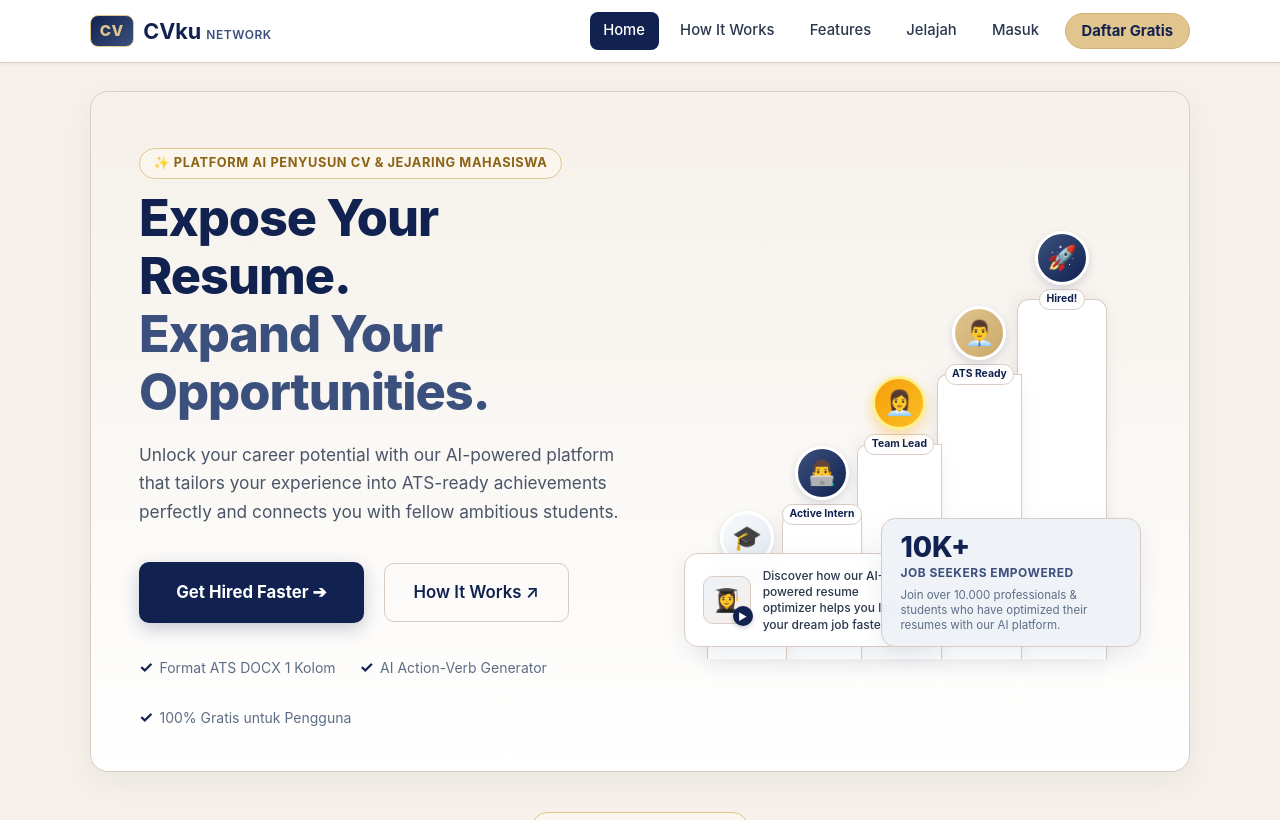
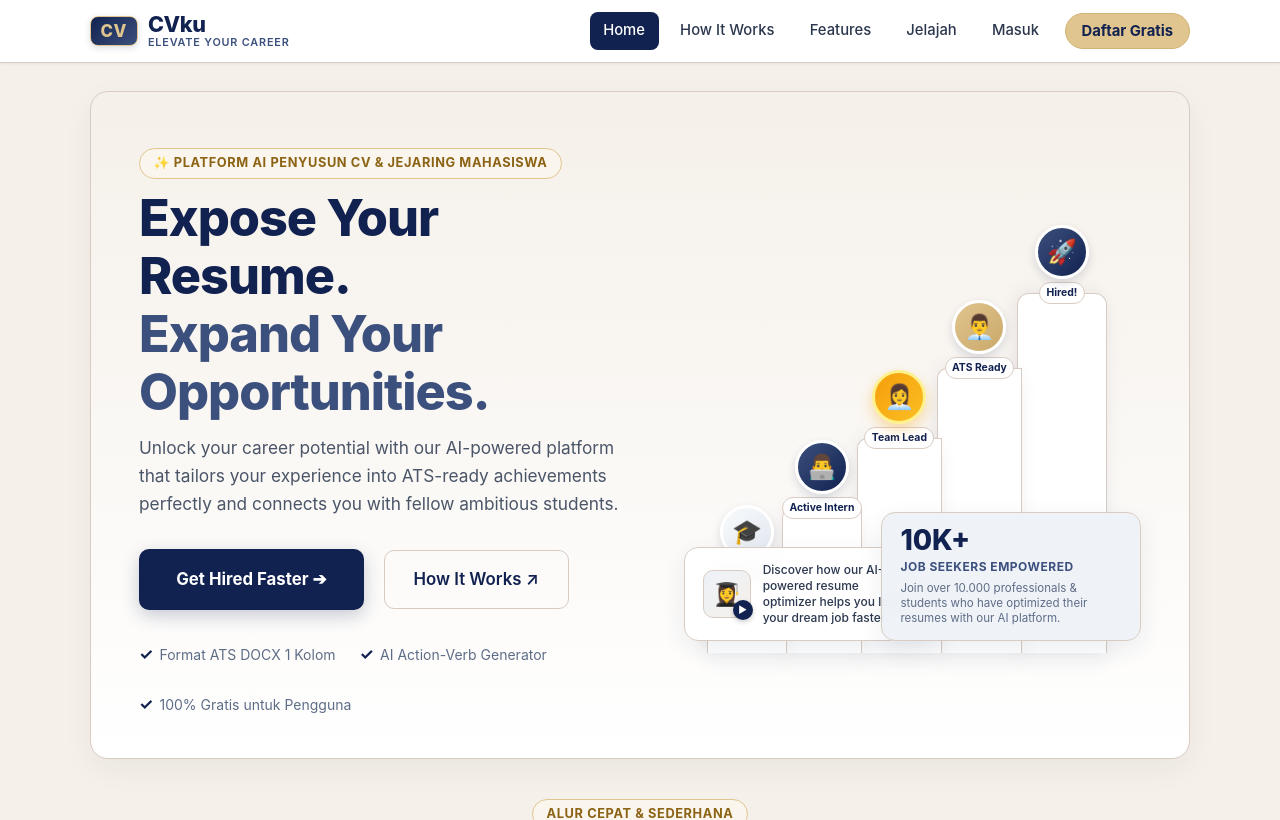
Before and after one commit to sharencharismariani/Project-UAS-CV-AI, a Flask app: page / in a window 1280 px wide. Shown: the top 820 px of the page. Run offline with Flask 3, Linux system fonts and the light colour scheme.

Commit message:
style: persempit jarak judul logo dan ubah subjudul menjadi elevate your career

```diff
--- a/static/css/style.css
+++ b/static/css/style.css
@@ -119,10 +119,7 @@ a:hover {
 .brand {
   display: flex;
   align-items: center;
-  gap: 0.6rem;
-  font-size: 1.35rem;
-  font-weight: 700;
-  color: var(--dark);
+  gap: 0.65rem;
   text-decoration: none;
 }
 
@@ -130,11 +127,44 @@ a:hover {
   background: linear-gradient(135deg, var(--royal-blue), var(--sapphire));
   color: var(--quicksand);
   border: 1px solid var(--quicksand);
-  padding: 0.2rem 0.55rem;
+  padding: 0.35rem 0.6rem;
   border-radius: var(--radius-sm);
-  font-size: 0.95rem;
+  font-size: 1.05rem;
   font-weight: 800;
   letter-spacing: 0.5px;
+  line-height: 1;
+  display: flex;
+  align-items: center;
+  justify-content: center;
+  box-shadow: 0 2px 6px rgba(17, 34, 80, 0.15);
+}
+
+.brand-text {
+  display: flex;
+  flex-direction: column;
+  justify-content: center;
+  line-height: 1;
+}
+
+.brand-title {
+  font-size: 1.35rem;
+  font-weight: 800;
+  color: var(--royal-blue);
+  line-height: 1;
+  letter-spacing: -0.02em;
+  margin: 0;
+  padding: 0;
+}
+
+.brand-subtitle {
+  font-size: 0.68rem;
+  font-weight: 600;
+  color: var(--sapphire);
+  text-transform: uppercase;
+  letter-spacing: 0.8px;
+  line-height: 1;
+  margin-top: 2px; /* Jarak dipersempit dan sangat proporsional */
+  padding: 0;
 }
 
 .nav-menu {
@@ -975,15 +1005,15 @@ textarea.form-control {
   line-height: 1.15;
   color: var(--royal-blue);
   letter-spacing: -0.02em;
-  margin-bottom: 1.25rem;
+  margin-bottom: 0.85rem;
 }
 
 .elevate-subheadline {
   font-size: 1.08rem;
-  line-height: 1.65;
+  line-height: 1.6;
   color: #4a5568;
   max-width: 520px;
-  margin-bottom: 2.25rem;
+  margin-bottom: 2rem;
 }
 
 .elevate-cta-group {
--- a/templates/base.html
+++ b/templates/base.html
@@ -29,9 +29,12 @@
   <!-- Navigasi Utama -->
   <nav class="navbar">
     <div class="nav-container">
-      <a href="{{ url_for('beranda') }}" class="brand" title="CVku Network — Elevate Your Career">
+      <a href="{{ url_for('beranda') }}" class="brand" title="CVku — Elevate Your Career">
         <span class="brand-badge">CV</span>
-        <span>CVku <span style="font-size: 0.75rem; color: var(--sapphire); font-weight: 600; text-transform: uppercase; letter-spacing: 0.5px;">Network</span></span>
+        <div class="brand-text">
+          <span class="brand-title">CVku</span>
+          <span class="brand-subtitle">elevate your career</span>
+        </div>
       </a>
 
       <ul class="nav-menu">
```
Also changed, not shown: app/cvku_backup.db, cvku_backup.db.
